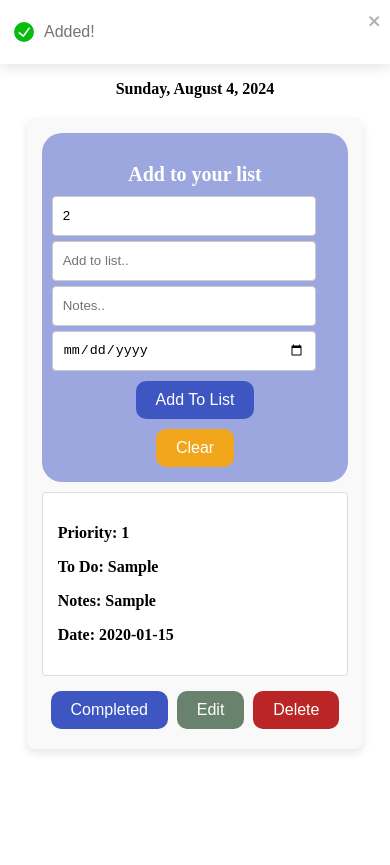
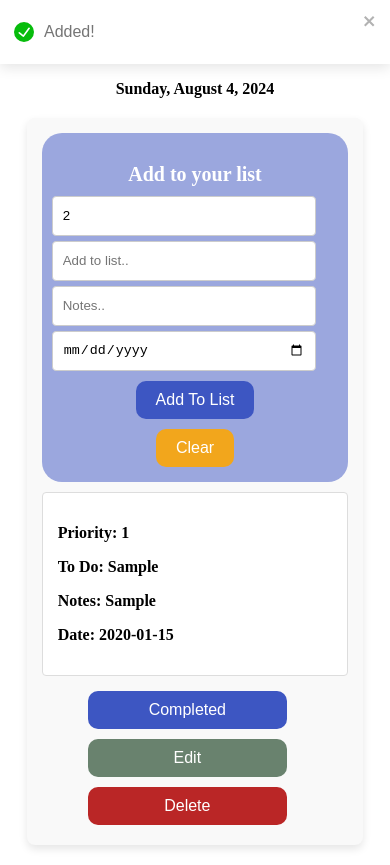
Before and after one commit to Tamerbekir/react-to-do-list, a React (Vite) app: page / in a window 390 px wide. Both pictures are taken after typing "Sample", "Sample", "2020-01-15" into the empty fields and a click on the button "Add To List". Before the commit the page ends 844 px from the top, so only its background shows below. Built offline with nearby package versions, Linux system fonts and the light colour scheme.

Commit message:
Fixed div issue were edit form was not aligning correctly. Fixed other css issues for mobile and web view

```diff
--- a/src/Components/EditItem/EditItem.jsx
+++ b/src/Components/EditItem/EditItem.jsx
@@ -33,7 +33,7 @@ const EditItem = ({ index, newItemAdded, setNewItemAdded }) => {
       setNewItemAdded(updatedList);
       setConfirmEdit(false);
       toast.success('Changes saved!', {
-        position: 'bottom-right',
+        position: 'top-right',
         autoClose: 2000,
         hideProgressBar: true,
         closeOnClick: true,
--- a/src/index.css
+++ b/src/index.css
@@ -23,14 +23,8 @@
   z-index: 1000;
 }
 
-.actionBtns {
-  display: flex;
-  justify-content: space-evenly;
-}
-
-button {
-  width: 60;
-  margin: 5px 0;
+.listItem button {
+  width: 100%;
 }
 
 
@@ -180,14 +174,19 @@ p {
     font-size: 20px;
   }
 
-  .actionBtns {
-    display: flex;
-    justify-content: space-evenly;
+  .listItem button {
+    width: 65%;
+    margin: 5px 0;
   }
 
-  button {
-    width: 60;
-    margin: 5px 0;
+  .actionBtns button {
+    margin-left: 15%;
+  }
+
+  editFormDiv {
+    display: flex;
+    justify-content: center;
+    margin-left: 40%;
   }
 
 
```
